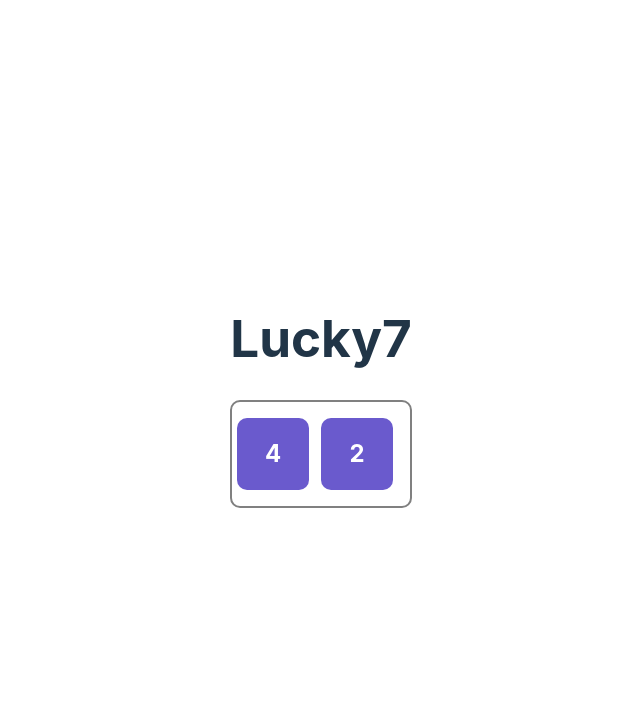
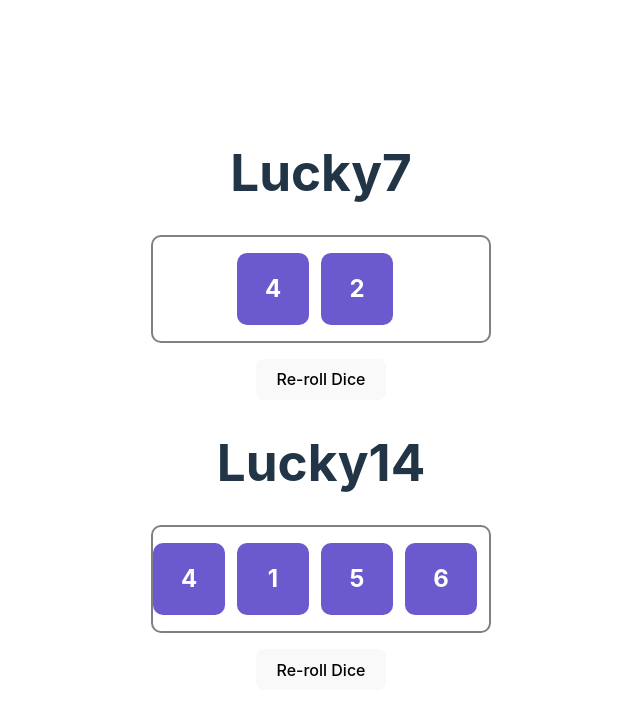
Before and after one commit to amler/dice-game, a React (Vite) app in the folder dice-game/: page / in a window 1280 px wide. Shown: the top 714 px of the page, without its empty margins (319-959 px from the left). Built offline with nearby package versions, Linux system fonts and the light colour scheme.

Commit message:
Adds a button for rerolling

```diff
--- a/dice-game/src/App.jsx
+++ b/dice-game/src/App.jsx
@@ -5,6 +5,7 @@ function App() {
   return (
     <>
       <LuckyN/>
+      <LuckyN numDice={4} goal={14}/>
 
     </>
   )
--- a/dice-game/src/Lucky7.css
+++ /dev/null
@@ -1,2 +0,0 @@
-.Lucky7 {
-}
--- a/dice-game/src/LuckyN.jsx
+++ b/dice-game/src/LuckyN.jsx
@@ -5,12 +5,14 @@ import Dice from "./Dice";
 function LuckyN({ numDice = 2, goal = 7 }) {
   const [dice, setDice] = useState(getRolls(numDice)) // not worried about initializer function
   const isWinner = sum(dice) === goal;
+  const roll = () => setDice(getRolls(numDice)) // just replacing array no need to touch original array
   return (
     <main className="LuckyN">
       <h1>
         Lucky{goal} {isWinner && "You Win!"}
       </h1>
       <Dice dice={dice} />
+      <button onClick={roll}>Re-roll Dice</button>
     </main>
   );
 }
```
